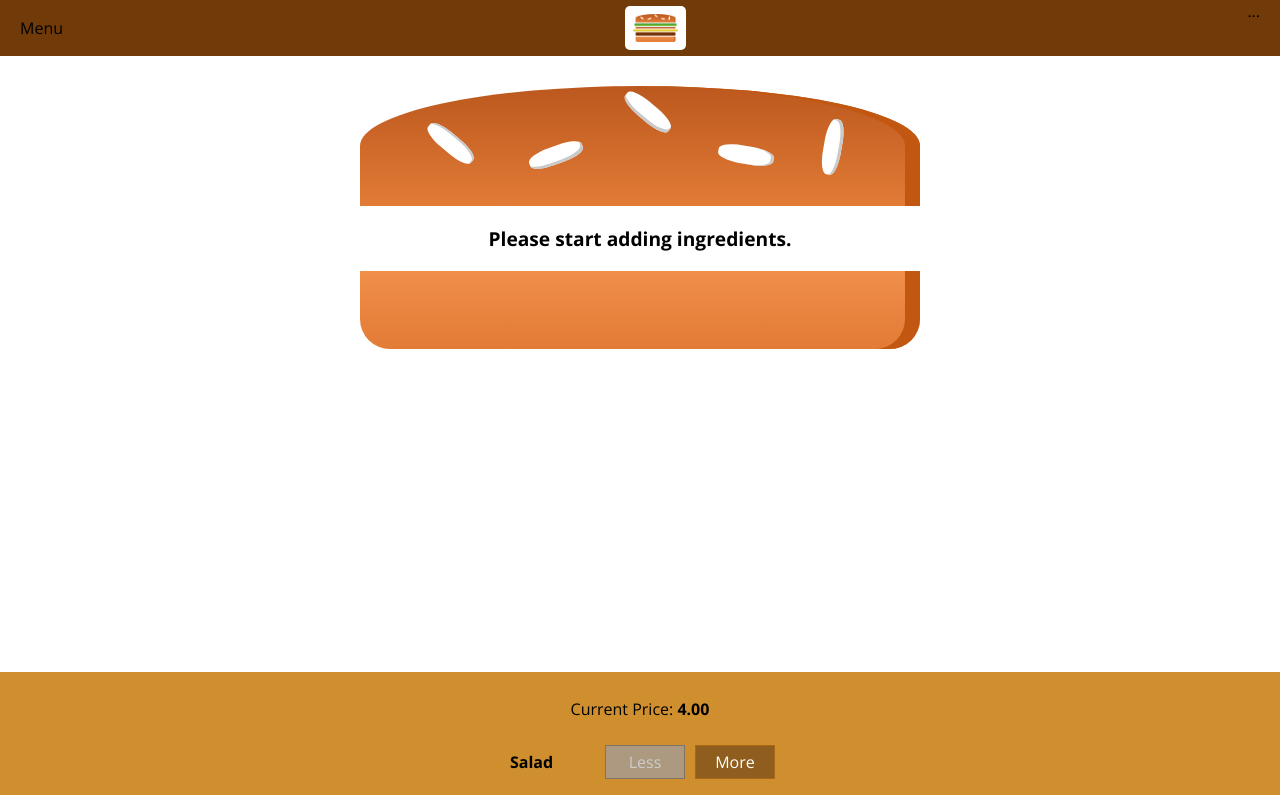
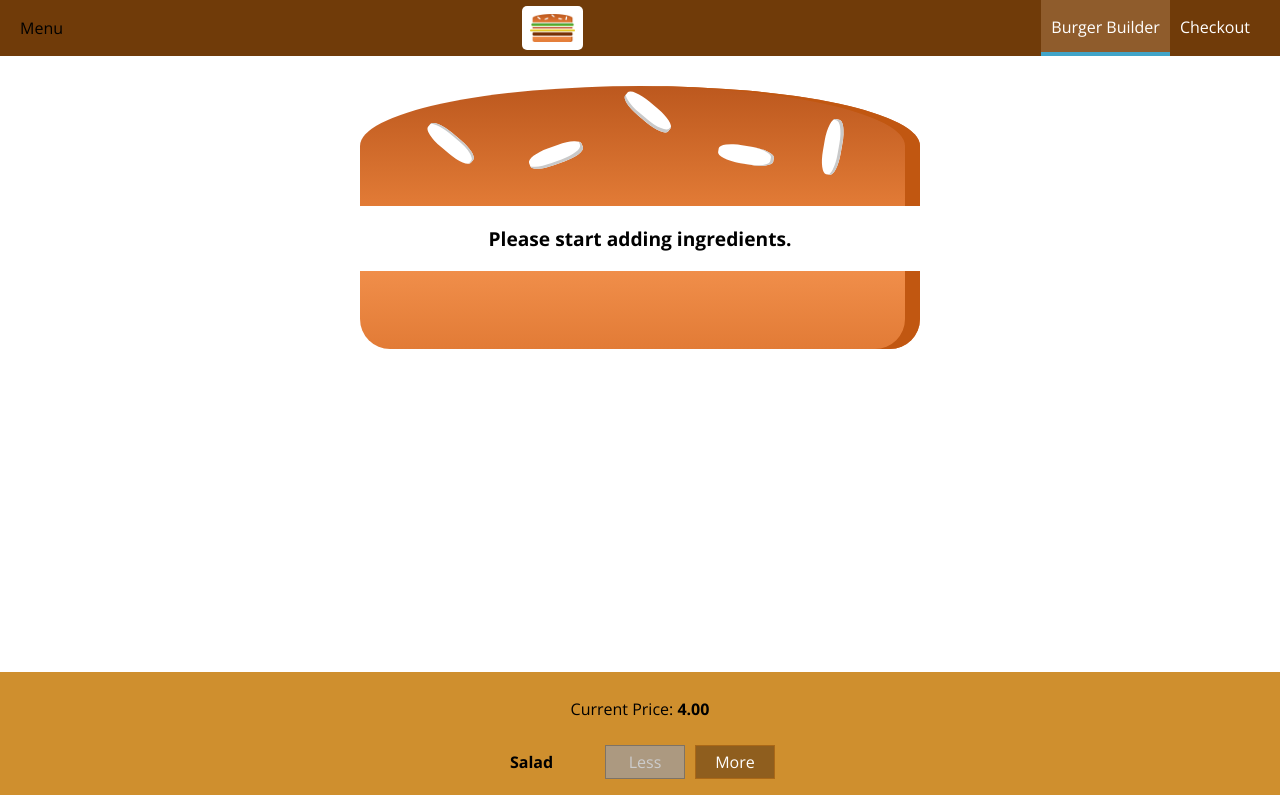
Before and after one commit to salehrezq/react-complete-guide-maximilian-burger-builder, a React (Create React App) app: page / in a window 1280 px wide. Shown: the top 795 px of the page. Built offline with nearby package versions, Linux system fonts and the light colour scheme.

Commit message:
Implement and put the NavigationItem(s) into use
Lesson:
08. A Real App The Burger Builder (Basic Version)\
29. Adding Reusable Navigation Items

NavigationItem and NavigationItems components

```diff
--- a/src/components/Navigation/NavigationItems/NavigationItem/NavigationItem.js
+++ b/src/components/Navigation/NavigationItems/NavigationItem/NavigationItem.js
@@ -0,0 +1,15 @@
+import React from 'react';
+import classes from './NavigationItem.module.css';
+
+const NavigationItem = props => (
+   <li className={classes.NavigationItem}>
+      <a
+         href={props.link}
+         className={props.active ? classes.active : null}
+      >
+         {props.children}
+      </a>
+   </li>
+);
+
+export default NavigationItem;
--- a/src/components/Navigation/NavigationItems/NavigationItem/NavigationItem.module.css
+++ b/src/components/Navigation/NavigationItems/NavigationItem/NavigationItem.module.css
@@ -0,0 +1,25 @@
+.NavigationItem {
+   margin: 0;
+   box-sizing: border-box;
+   display: flex;
+   height: 100%;
+   align-items: center;
+}
+
+.NavigationItem a {
+   color: white;
+   text-decoration: none;
+   height: 100%;
+   padding: 16px 10px;
+   border-bottom: 4px solid transparent;
+   box-sizing: border-box;
+   display: block;
+}
+
+.NavigationItem a:hover,
+.NavigationItem a:active,
+.NavigationItem a.active {
+   background-color: #8F5C2C;
+   border-bottom: 4px solid #40A4C8;
+   color: white;
+}
--- a/src/components/Navigation/NavigationItems/NavigationItems.js
+++ b/src/components/Navigation/NavigationItems/NavigationItems.js
@@ -0,0 +1,17 @@
+import React from 'react';
+import classes from './NavigationItems.module.css';
+import NavigationItem from "./NavigationItem/NavigationItem";
+
+const NavigationItems = props => (
+
+   <ul className={classes.NavigationItems}>
+      <NavigationItem link="/"
+                      active
+      >Burger Builder</NavigationItem>
+
+      <NavigationItem link="/"
+      >Checkout</NavigationItem>
+   </ul>
+);
+
+export default NavigationItems;
--- a/src/components/Navigation/NavigationItems/NavigationItems.module.css
+++ b/src/components/Navigation/NavigationItems/NavigationItems.module.css
@@ -0,0 +1,8 @@
+.NavigationItems {
+   margin: 0;
+   padding: 0;
+   list-style: none;
+   display: flex;
+   align-items: center;
+   height: 100%;
+}
--- a/src/components/Navigation/Toolbar/Toolbar.js
+++ b/src/components/Navigation/Toolbar/Toolbar.js
@@ -1,6 +1,7 @@
 import React from 'react';
 import classes from './Toolbar.module.css';
 import Logo from "../../Logo/Logo";
+import NavigationItems from "../NavigationItems/NavigationItems";
 
 const Toolbar = props => (
 
@@ -8,7 +9,7 @@
       <div>Menu</div>
       <Logo/>
       <nav>
-         ...
+         <NavigationItems/>
       </nav>
    </header>
 );
```
